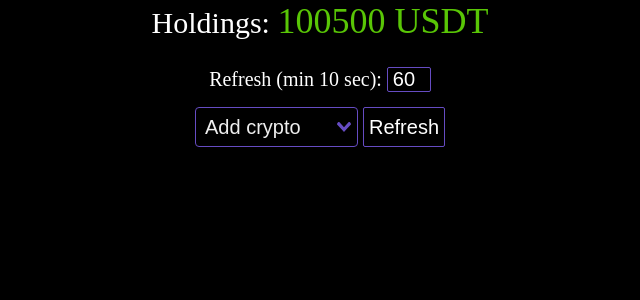
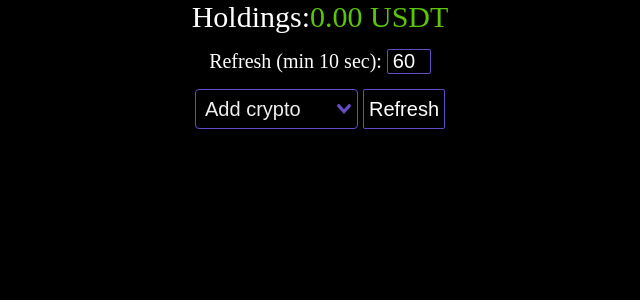
Before and after one commit to JollyR0ger42/crypto-counter, a Vue app: page / in a window 1280 px wide. Shown: the top 300 px of the page, without its empty margins (320-960 px from the left). Built offline with nearby package versions, Linux system fonts and the light colour scheme.

Commit message:
add func to refreshCrypto

```diff
--- a/src/App.vue
+++ b/src/App.vue
@@ -2,7 +2,7 @@
 <div class="wrapper">
   <div class="app">
     <div class="app__summary">
-      Holdings:
+      <span>Holdings:</span>
       <span class="app__summary__holdings">{{holdings}} {{currency}}</span>
     </div>
     <div class="app__refresh">
@@ -24,7 +24,7 @@
       :currency="currency"
       :selectedCrypto="selectedCrypto"
       @remove-crypto="removeCrypto"
-      @set-crypto-price="setCryptoPrice"
+      @set-crypto-price="setCryptoAmount"
     />
   </div>
 </div>
@@ -65,7 +65,6 @@
   data () {
     return {
       apiUrl: 'https://api.binance.com/api/v3/',
-      holdings: 100500,
       currency: 'USDT',
       refreshingSelect: false,
       refreshTime: 60,
@@ -73,8 +72,19 @@
     }
   },
 
+  computed: {
+    holdings () {
+      return this.selectedCrypto.reduce((acc, val) => acc + val.holdings, 0).toFixed(2)
+    }
+  },
+
+  watch: {
+    holdings () {
+      window.document.title = this.holdings + ' ' + this.currency
+    }
+  },
+
   mounted () {
-    window.document.title = this.holdings + this.currency
     this.setRefreshInterval()
   },
 
@@ -106,6 +116,7 @@
       console.log('addCrypto', crypto)
       this.selectedCrypto = [...this.selectedCrypto, crypto]
       localStorage.setItem('selectedCrypto', JSON.stringify(this.selectedCrypto))
+      this.refreshCrypto()
     },
     removeCrypto (idx) {
       this.selectedCrypto.splice(idx, 1)
@@ -113,7 +124,12 @@
       localStorage.setItem('selectedCrypto', JSON.stringify(this.selectedCrypto))
     },
     refreshCrypto() {
-      console.log('crypto refreshed')
+      this.selectedCrypto.forEach(crypto => {
+        fetch(this.apiUrl + 'avgPrice?symbol=' + crypto.symbol)
+          .then(response => response.json())
+          .then(data => crypto.price = +data.price)
+          .finally(() => crypto.holdings = +(crypto.amount * crypto.price).toFixed(2))
+      })
     },
     validateRefreshTime (event) {
       const newVal = event.target.value
@@ -130,10 +146,11 @@
         this.refreshId = setInterval(this.refreshCrypto, this.refreshTime * 1000)
       }
     },
-    setCryptoPrice (payload) {
+    setCryptoAmount (payload) {
       const {val, idx} = payload
       this.selectedCrypto[idx].amount = val
       this.$forceUpdate()
+      localStorage.setItem('selectedCrypto', JSON.stringify(this.selectedCrypto))
     }
   }
 }
@@ -174,11 +191,10 @@
   &__summary {
     font-size: 1.5rem;
     text-align: center;
-    margin-bottom: 25px;
+    margin-bottom: 15px;
 
     &__holdings {
       color: #59C606;
-      font-size: 1.8rem;
       word-break: break-word;
     }
   }
--- a/src/components/CryptoCard.vue
+++ b/src/components/CryptoCard.vue
@@ -6,7 +6,7 @@
     >x</button>
     <p class="crypto-card__title">{{label}}</p>
     <p>Price:
-      <span class="crypto-card__price">{{price}} {{currency}}</span>
+      <span class="crypto-card__price">{{price || '-'}} {{currency}}</span>
     </p>
     <div class="crypto-card__amount">
       <span class="crypto-card__amount__label">Amount:</span>
@@ -19,7 +19,7 @@
       >
     </div>
     <p>Holdings:
-      <span class="crypto-card__holdings">100500000 {{currency}}</span>
+      <span class="crypto-card__holdings">{{holdings || '-'}} {{currency}}</span>
     </p>
   </div>
 </template>
@@ -32,7 +32,9 @@
     symbol: String,
     label: String,
     amount: Number,
-    currency: String
+    currency: String,
+    price: Number,
+    holdings: Number,
   },
 
   emits: {
@@ -42,8 +44,6 @@
 
   data () {
     return {
-      price: 300,
-      holdings: 100500,
       _amount: this.amount
     }
   },
```
